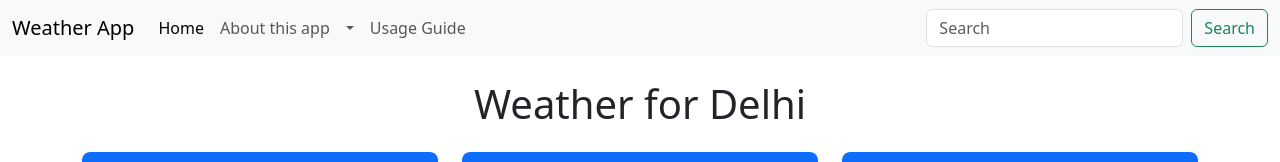
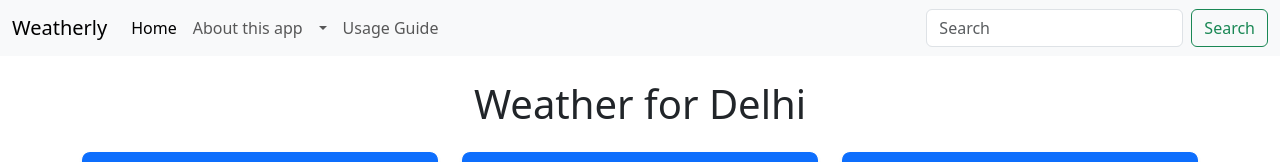
Before and after one commit to Mansh25/Weather_app, a plain HTML site: page index.html in a window 1280 px wide. Shown: the top 162 px of the page. Drawn offline with nearby package versions, Linux system fonts and the light colour scheme; no server answers.

Commit message:
index.html

```diff
--- a/index.html
+++ b/index.html
@@ -12,7 +12,7 @@
 <body>
   <nav class="navbar navbar-expand-lg bg-body-tertiary">
     <div class="container-fluid">
-      <a class="navbar-brand" href="#">Weather App</a>
+      <a class="navbar-brand" href="#">Weatherly</a>
       <button class="navbar-toggler" type="button" data-bs-toggle="collapse" data-bs-target="#navbarSupportedContent"
         aria-controls="navbarSupportedContent" aria-expanded="false" aria-label="Toggle navigation">
         <span class="navbar-toggler-icon"></span>
```
